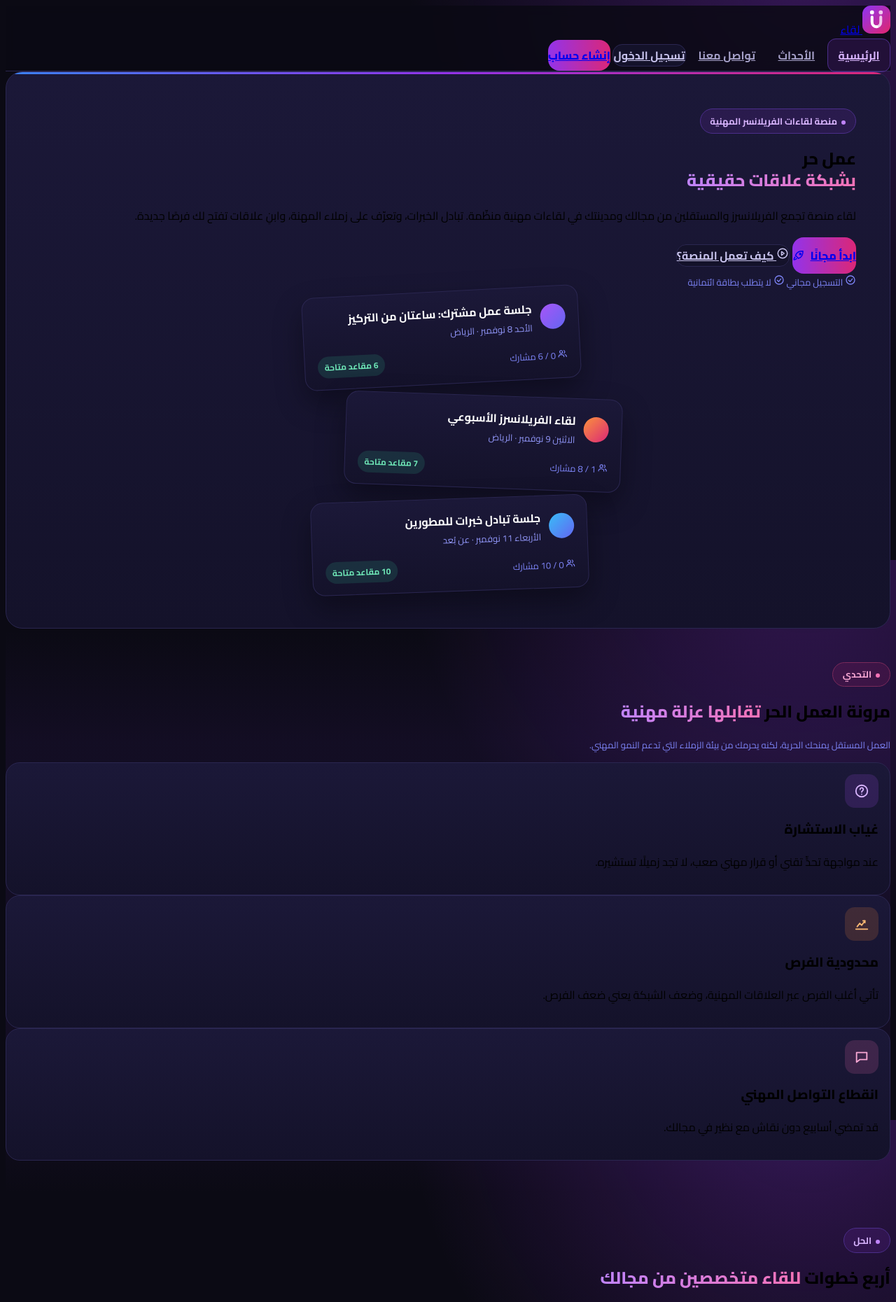
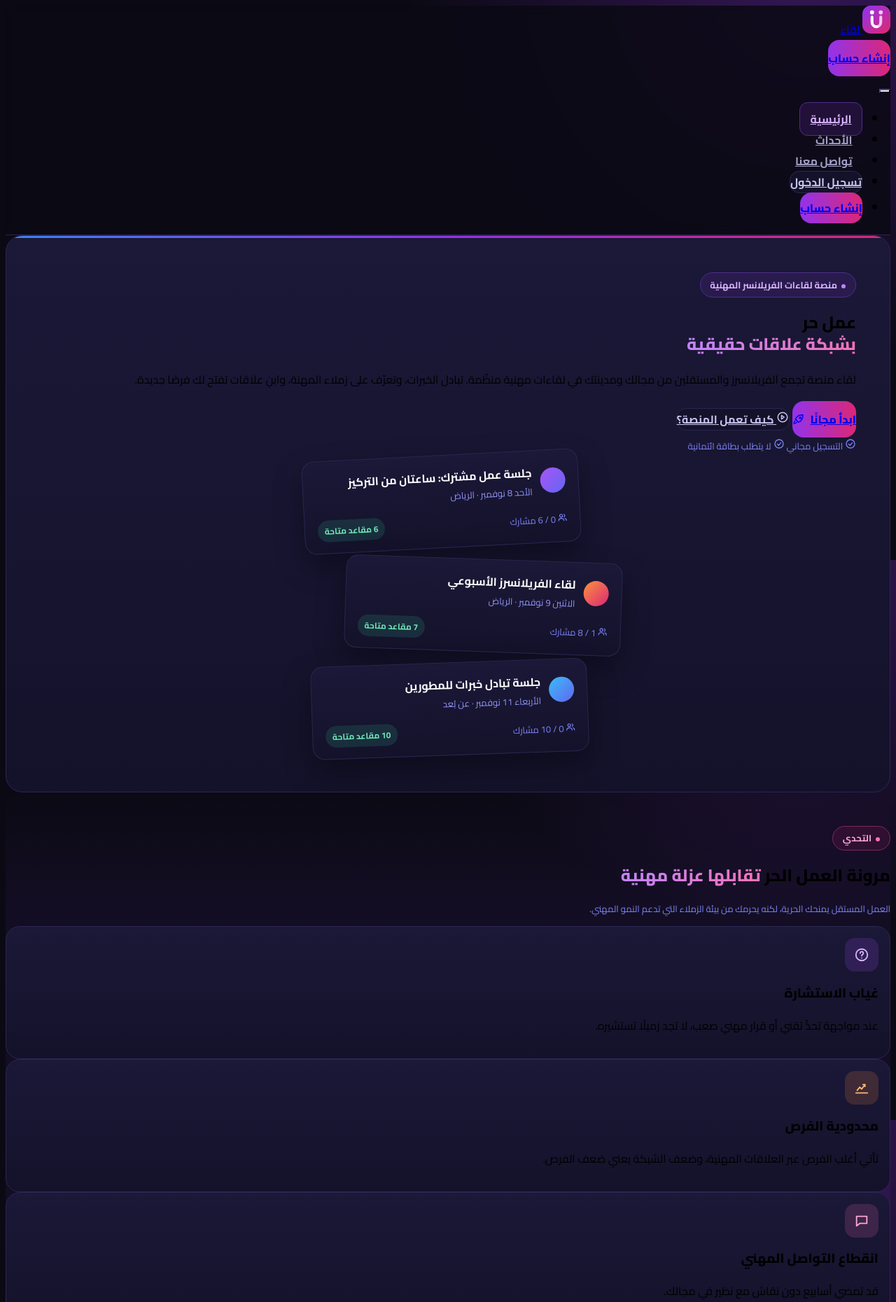
Before and after one commit to waleedfaisalm/liqa, a Laravel app: page / in a window 1280 px wide. Shown: the top 1860 px of the page at 70% size. Run offline with Laravel 12, Linux system fonts and the light colour scheme; data comes from the database, SQL or seed files in the repository; data that the repository does not hold is empty; style sheets or scripts are compiled from the project's sources.

Commit message:
update 52

```diff
--- a/resources/css/app.css
+++ b/resources/css/app.css
@@ -473,6 +473,10 @@ textarea.form-control {
 
 html {
     scroll-behavior: smooth;
+}
+
+body {
+    overflow-x: hidden;
 }
 
 .liqa-alert--err {
@@ -996,12 +1000,14 @@ html {
 
 .float-stack {
     display: grid;
+    grid-template-columns: minmax(0, 1fr);
     gap: 1rem;
     max-width: 26rem;
     margin-inline: auto;
 }
 
 .float-card {
+    min-width: 0;
     padding: 1rem 1.1rem;
     background: linear-gradient(180deg, var(--liqa-surface-2), var(--liqa-surface));
     border: 1px solid var(--liqa-border);
@@ -1010,6 +1016,7 @@ html {
 }
 
 .float-card__head {
+    min-width: 0;
     display: flex;
     align-items: center;
     gap: 0.75rem;
@@ -1042,6 +1049,19 @@ html {
     display: flex;
     justify-content: space-between;
     align-items: center;
+}
+
+@media (max-width: 575.98px) {
+    .float-card--3 { display: none; }
+    .hero-actions .btn { flex: 1 1 100%; justify-content: center; }
+    .landing-main .display-5 { font-size: 2.1rem; }
+    .landing-main .display-6 { font-size: 1.65rem; }
+    .landing-main .lead { font-size: 1rem; }
+    .landing-main .landing-section { padding: 2rem 0; }
+    .hero-card { padding: 1.75rem 1.1rem; border-radius: 1.5rem; }
+    .cta-box { padding: 2rem 1rem; }
+    .cta-box .btn { flex: 1 1 100%; justify-content: center; }
+    .stat-card__num { font-size: 1.75rem; }
 }
 
 @media (min-width: 576px) {
--- a/resources/views/landing.blade.php
+++ b/resources/views/landing.blade.php
@@ -19,7 +19,7 @@
                     <p class="lead text-secondary mb-4">
                         {{ $L['hero']['lead'] }}
                     </p>
-                    <div class="d-flex flex-wrap gap-2 mb-3">
+                    <div class="hero-actions d-flex flex-wrap gap-2 mb-3">
                         @if ($member)
                             <a href="{{ route('events.index') }}" class="btn btn-liqa px-4 d-flex align-items-center gap-2">تصفّح الأحداث <x-icon name="calendar" :size="18" /></a>
                             <a href="{{ route('events.create') }}" class="btn btn-liqa-outline px-4 d-flex align-items-center gap-2"><x-icon name="plus" :size="18" /> انشر حدثًا</a>
--- a/resources/views/layouts/site.blade.php
+++ b/resources/views/layouts/site.blade.php
@@ -17,19 +17,32 @@
 <body>
     @include('partials.announcement')
     <header class="site-header">
-        <div class="container d-flex align-items-center justify-content-between py-3">
-            <a href="{{ route('landing') }}" class="d-flex align-items-center gap-2 text-decoration-none">
-                <x-logo :size="40" />
-                <span class="fs-4 fw-bold text-white">{{ \App\Models\Setting::site('name') }}</span>
-            </a>
-            <nav class="d-flex align-items-center gap-2" aria-label="القائمة الرئيسية">
-                <a href="{{ route('landing') }}" class="app-link {{ request()->routeIs('landing') ? 'is-active' : '' }} d-none d-sm-inline-block text-decoration-none">الرئيسية</a>
-                <a href="{{ route('events.index') }}" class="app-link {{ request()->routeIs('events.*') ? 'is-active' : '' }} d-none d-sm-inline-block text-decoration-none">الأحداث</a>
-                <a href="{{ route('contact') }}" class="app-link {{ request()->routeIs('contact') ? 'is-active' : '' }} d-none d-sm-inline-block text-decoration-none">تواصل معنا</a>
-                <a href="{{ route('login') }}" class="btn btn-liqa-outline px-3 d-flex align-items-center">تسجيل الدخول</a>
-                <a href="{{ route('register') }}" class="btn btn-liqa px-3 d-flex align-items-center" style="min-height:2.75rem">إنشاء حساب</a>
-            </nav>
-        </div>
+        <nav class="navbar navbar-expand-md py-2" aria-label="القائمة الرئيسية">
+            <div class="container">
+                <a href="{{ route('landing') }}" class="navbar-brand d-flex align-items-center gap-2 text-decoration-none m-0">
+                    <x-logo :size="40" />
+                    <span class="fs-4 fw-bold text-white">{{ \App\Models\Setting::site('name') }}</span>
+                </a>
+
+                <div class="d-flex align-items-center gap-2 d-md-none ms-auto me-2">
+                    <a href="{{ route('register') }}" class="btn btn-liqa btn-sm px-3 d-flex align-items-center text-nowrap">إنشاء حساب</a>
+                </div>
+                <button class="navbar-toggler" type="button" data-bs-toggle="collapse" data-bs-target="#guestNav"
+                        aria-controls="guestNav" aria-expanded="false" aria-label="فتح القائمة">
+                    <span class="navbar-toggler-icon"></span>
+                </button>
+
+                <div class="collapse navbar-collapse" id="guestNav">
+                    <ul class="navbar-nav gap-md-1 mt-3 mt-md-0 ms-md-auto align-items-md-center">
+                        <li class="nav-item"><a href="{{ route('landing') }}" class="nav-link app-link {{ request()->routeIs('landing') ? 'is-active' : '' }}">الرئيسية</a></li>
+                        <li class="nav-item"><a href="{{ route('events.index') }}" class="nav-link app-link {{ request()->routeIs('events.*') ? 'is-active' : '' }}">الأحداث</a></li>
+                        <li class="nav-item"><a href="{{ route('contact') }}" class="nav-link app-link {{ request()->routeIs('contact') ? 'is-active' : '' }}">تواصل معنا</a></li>
+                        <li class="nav-item mt-2 mt-md-0 ms-md-2"><a href="{{ route('login') }}" class="btn btn-liqa-outline px-3 d-flex align-items-center justify-content-center">تسجيل الدخول</a></li>
+                        <li class="nav-item d-none d-md-block"><a href="{{ route('register') }}" class="btn btn-liqa px-3 d-flex align-items-center" style="min-height:2.75rem">إنشاء حساب</a></li>
+                    </ul>
+                </div>
+            </div>
+        </nav>
     </header>
 
     <main>
```
